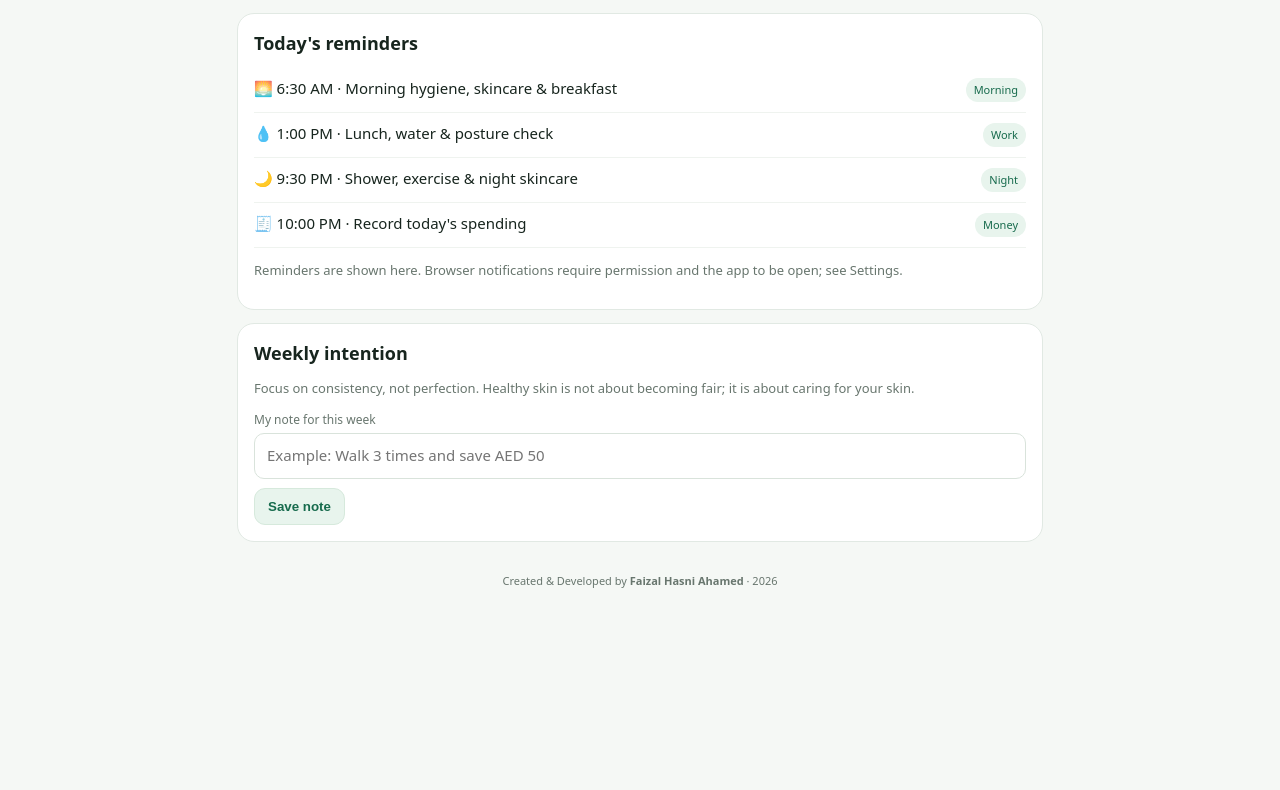
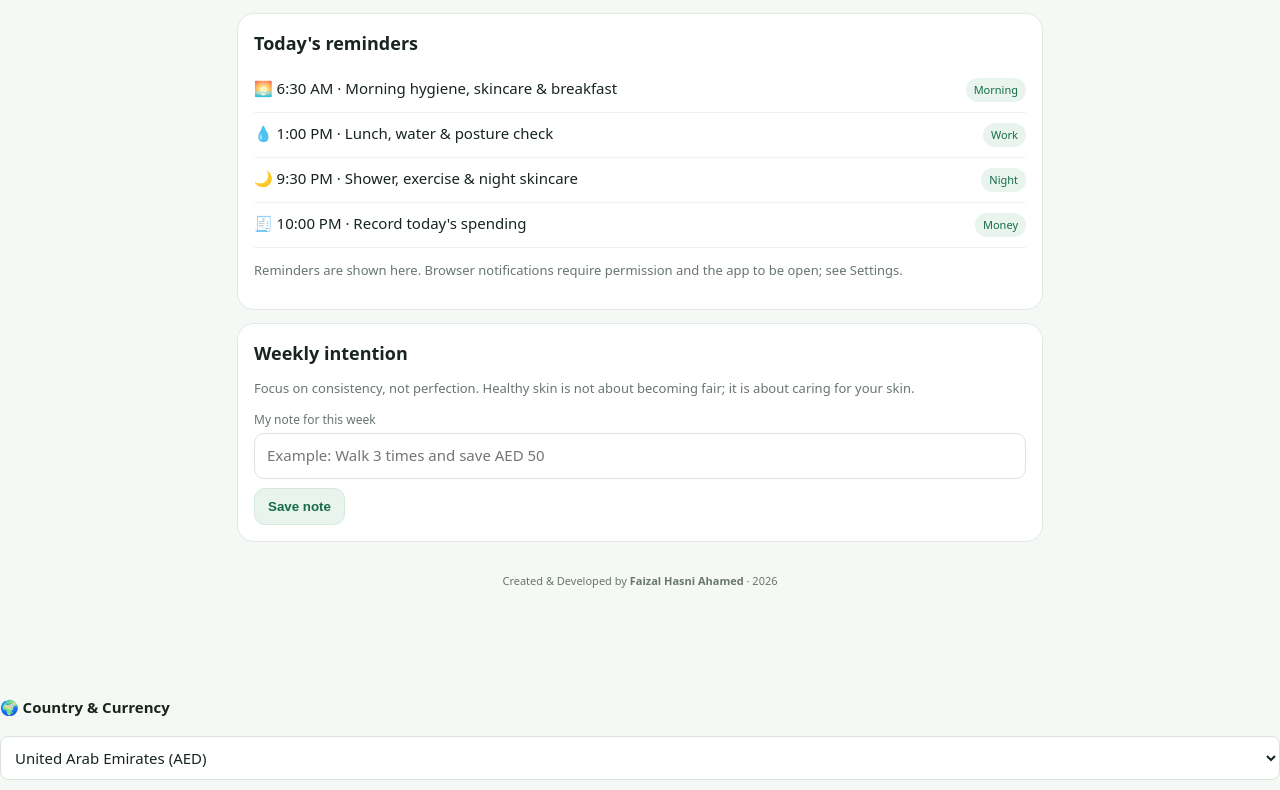
Before and after one commit to hasniahamed154-hash/my-better-self, a plain HTML site: page index.html in a window 1280 px wide. Shown: the part 1570-2360 px from the top of the page. Before the commit the page ends 2267 px from the top, so only its background shows below. Drawn offline with Linux system fonts and the light colour scheme.

Commit message:
Update index.html

```diff
--- a/index.html
+++ b/index.html
@@ -38,7 +38,62 @@ footer{text-align:center;color:var(--muted);font-size:11px;padding:18px}
 @media(min-width:650px){.quick{grid-template-columns:repeat(4,1fr)}.wrap{padding-left:22px;padding-right:22px}.hero h1{font-size:38px}}
 </style>
 </head>
-<body>
+<body><script>
+const countryCurrencies = {
+  "United Arab Emirates": "AED",
+  "Sri Lanka": "LKR",
+  "India": "INR",
+  "Saudi Arabia": "SAR",
+  "Qatar": "QAR",
+  "Kuwait": "KWD",
+  "Oman": "OMR",
+  "Bahrain": "BHD",
+  "United Kingdom": "GBP",
+  "United States": "USD",
+  "Canada": "CAD",
+  "Australia": "AUD",
+  "Singapore": "SGD",
+  "Malaysia": "MYR",
+  "Indonesia": "IDR",
+  "Pakistan": "PKR",
+  "Bangladesh": "BDT",
+  "Nepal": "NPR",
+  "Philippines": "PHP",
+  "South Africa": "ZAR"
+};
+
+function setupCountryCurrency() {
+  const savedCountry = localStorage.getItem("myBetterSelfCountry") || "United Arab Emirates";
+  const savedCurrency = countryCurrencies[savedCountry] || "AED";
+
+  let country = document.getElementById("userCountry");
+  if (!country) {
+    country = document.createElement("select");
+    country.id = "userCountry";
+    country.style.cssText = "padding:10px;width:100%;margin:10px 0;border-radius:8px;";
+    country.innerHTML = Object.keys(countryCurrencies)
+      .map(c => `<option value="${c}">${c} (${countryCurrencies[c]})</option>`)
+      .join("");
+
+    const section = document.createElement("div");
+    section.innerHTML = "<h3>🌍 Country & Currency</h3>";
+    section.appendChild(country);
+    document.body.appendChild(section);
+  }
+
+  country.value = savedCountry;
+
+  country.addEventListener("change", function () {
+    localStorage.setItem("myBetterSelfCountry", this.value);
+    localStorage.setItem("myBetterSelfCurrency", countryCurrencies[this.value]);
+    alert("Currency changed to " + countryCurrencies[this.value] + ". Please check your budget displays.");
+  });
+
+  localStorage.setItem("myBetterSelfCurrency", savedCurrency);
+}
+
+document.addEventListener("DOMContentLoaded", setupCountryCurrency);
+</script>
 <header>
  <div class="top"><div class="brand">🌿 MY BETTER SELF</div><div class="date" id="todayDate"></div></div>
  <div class="hero"><div class="eyebrow">SMALL STEPS. BETTER DAYS.</div><h1>Your life, in balance.</h1><p>Health • Money • Confidence • Growth</p></div>
```
